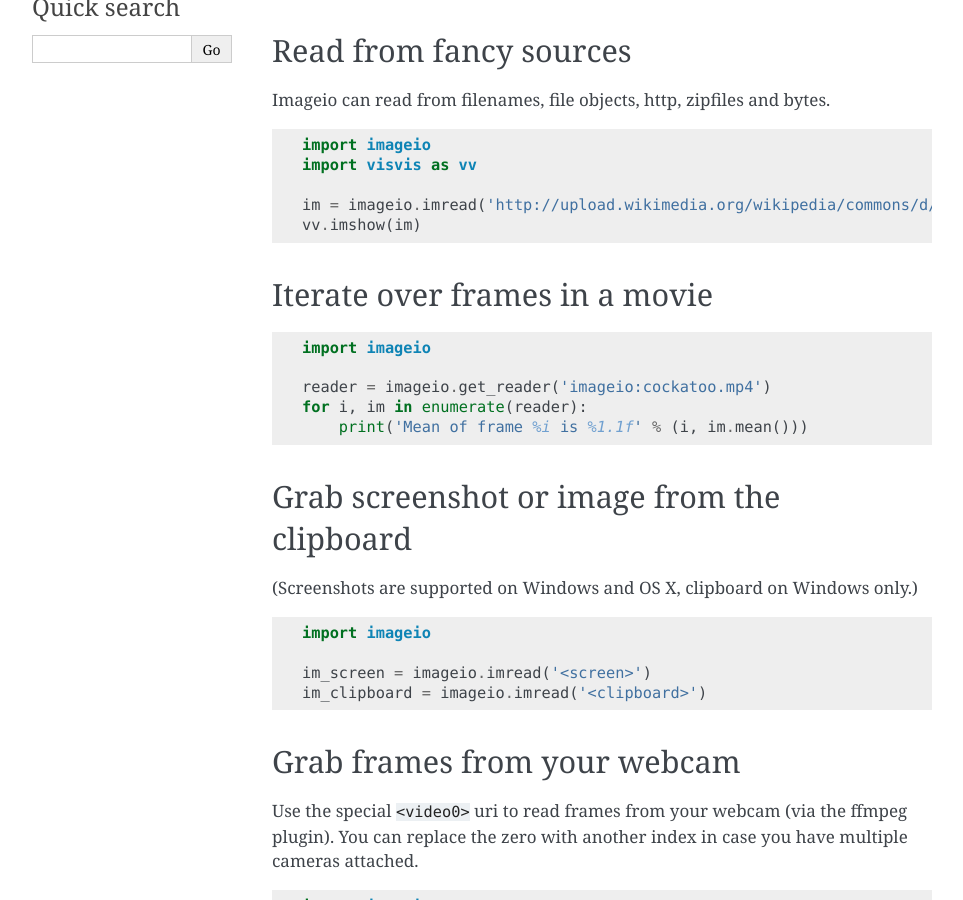
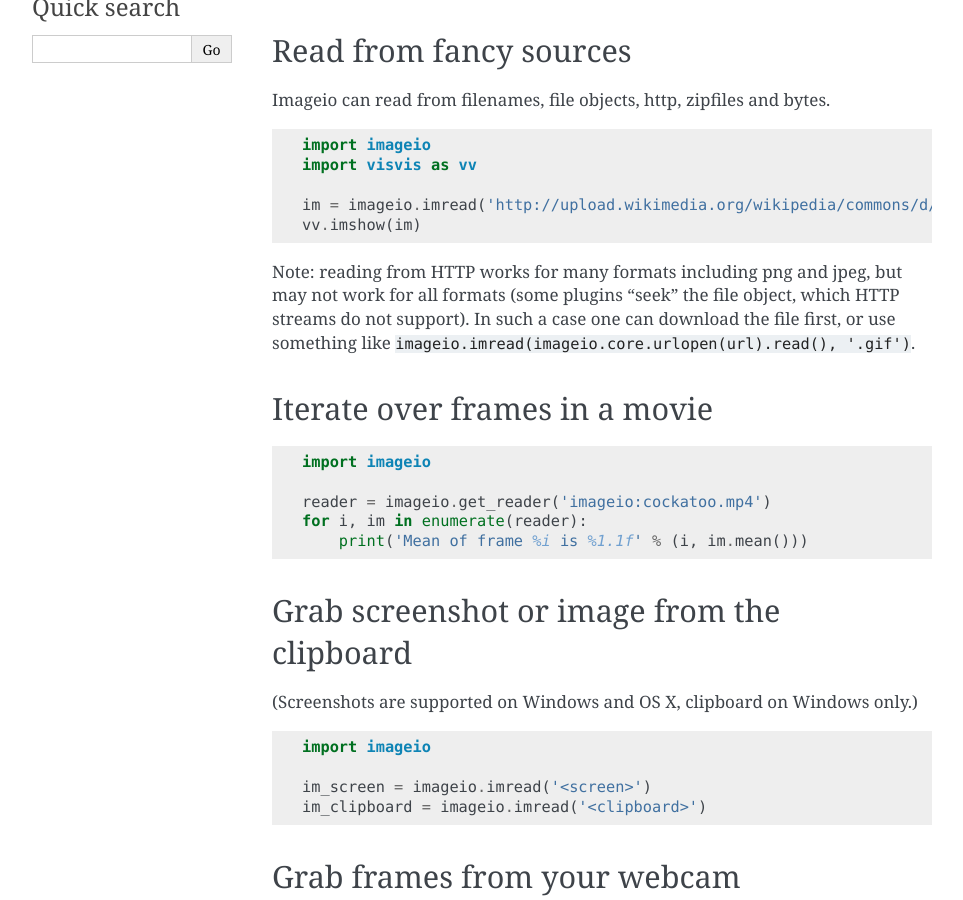
Before and after one commit to imageio/imageio, a Sphinx documentation site: the page built from docs/examples.rst, in a window 1280 px wide and 900 px high, scrolled down 465 px. Shown: the whole window, without its empty margins (148-1111 px from the left). Built offline with Sphinx 7.4.7, drawn with Linux system fonts in a browser that asks for light colours; pages that are not in the unit, such as notebooks, are missing from menus.

Commit message:
add docs that reading from http does not always work

```diff
--- a/docs/examples.rst
+++ b/docs/examples.rst
@@ -36,6 +36,10 @@ Imageio can read from filenames, file objects, http, zipfiles and bytes.
     im = imageio.imread('http://upload.wikimedia.org/wikipedia/commons/d/de/Wikipedia_Logo_1.0.png')
     vv.imshow(im)
 
+Note: reading from HTTP works for many formats including png and jpeg, but may not work
+for all formats (some plugins "seek" the file object, which HTTP streams do not support).
+In such a case one can download the file first, or use something like
+``imageio.imread(imageio.core.urlopen(url).read(), '.gif')``.
 
 Iterate over frames in a movie
 ------------------------------
```
